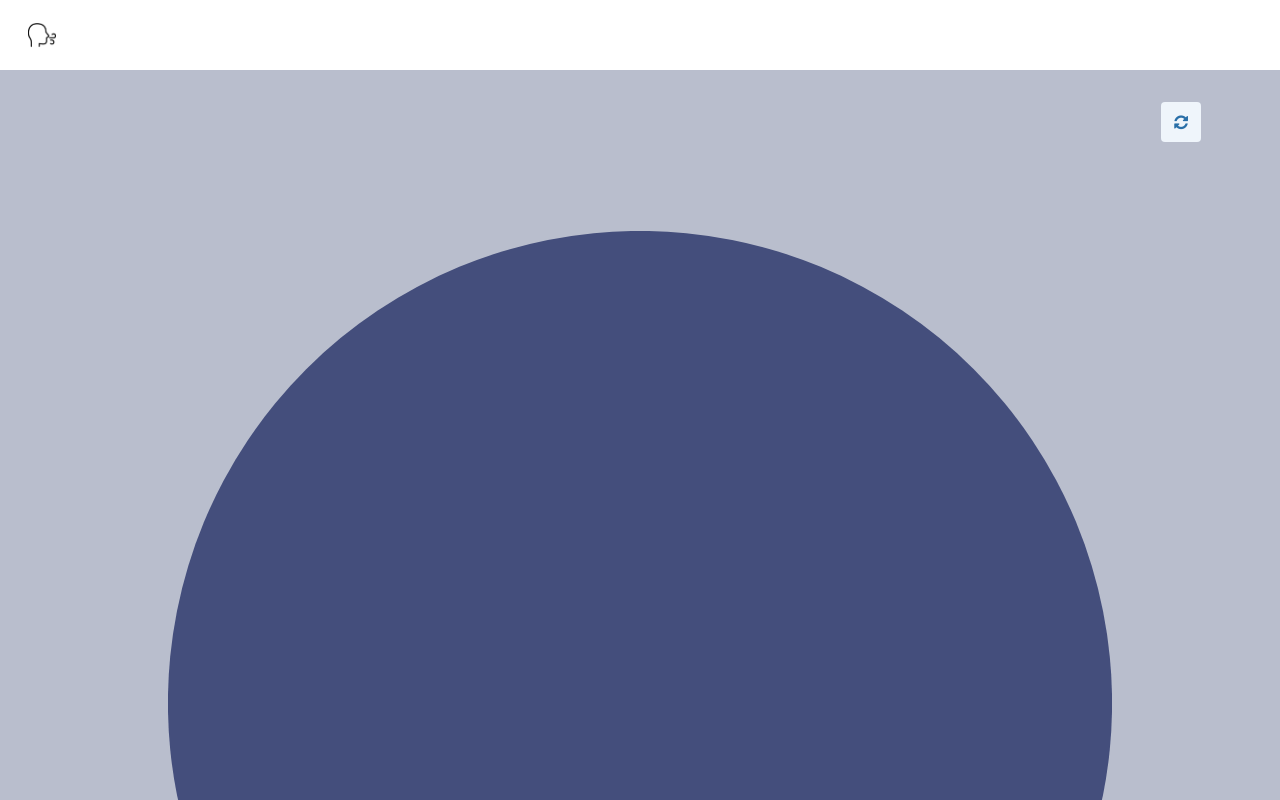
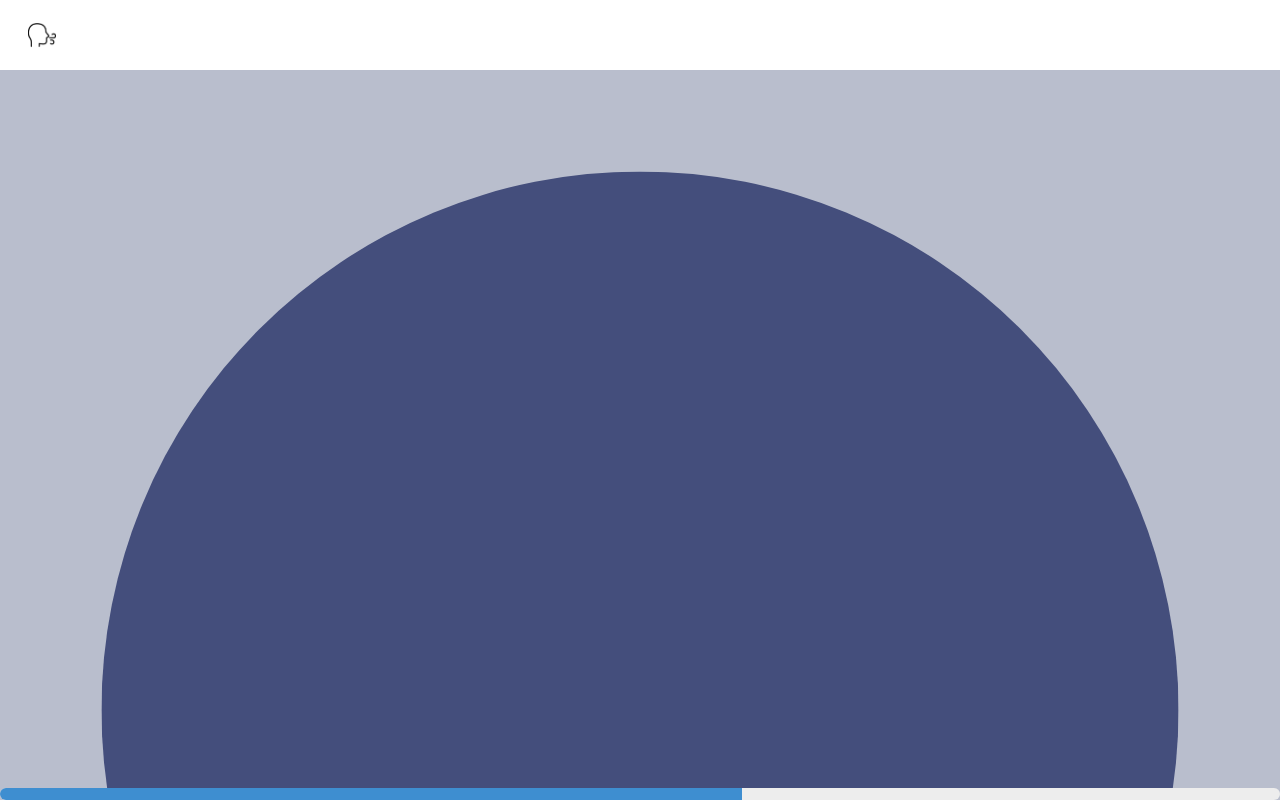
Before and after one commit to peterstockings/breathing, a React (Create React App) app: page /breath in a window 1280 px wide. Shown: the top 800 px of the page. Built offline with nearby package versions, Linux system fonts and the light colour scheme; the HTML template or start-up script is replaced by a standard one.

Commit message:
Add progress bar and improve UI

```diff
--- a/src/App.js
+++ b/src/App.js
@@ -22,7 +22,7 @@ function App() {
     <div>
       <Navbar />
 
-      <div className="container" style={{ paddingTop: '2em' }}>
+      <div>
         <BrowserRouter>
           <Switch>
             <Route path="/breath">
--- a/src/Breath/Breath.js
+++ b/src/Breath/Breath.js
@@ -3,13 +3,11 @@ import 'bulma/css/bulma.css'
 import BreathProgress from './BreathProgress';
 import { useState, useEffect, useRef } from 'react';
 import { timerFunction } from '../defaults'
-import { useHistory } from 'react-router-dom';
 
 function Breath(props) {
-    const history = useHistory();
-
     const [scale, setScale] = useState(0)
     const [stage, setStage] = useState('')
+    const [percentage, setPercentage] = useState(0)
 
     const timeStampRef = useRef(performance.now())
 
@@ -27,6 +25,9 @@ function Breath(props) {
         const state = props.selectedExercise.exercise.find(s => time < s.endTime)
 
         const startTime = state.endTime - state.duration
+
+        setPercentage(Math.floor(((time - startTime) / state.duration) * 100))
+
         let f = timerFunction(state.f)
         const radius = f((time - startTime) / state.duration)
         const scaled = Math.sin(Math.sin(radius * Math.PI / 2))
@@ -47,18 +48,17 @@ function Breath(props) {
     }
 
     return (
-        <div>
-            <button className="button is-info is-light" style={{ float: 'right' }} onClick={resetTimer}>
-                <span className="icon is-small">
-                    <i className="fa fa-refresh"></i>
-                </span>
-            </button>
-            <svg viewBox="-1 -1 2 2" preserveAspectRatio="xMidYMid meet" style={{ transform: `scale(${scale})` }}>
-                <circle r="1"></circle>
-            </svg>
+        <>
+            <div onClick={resetTimer}>
+                <svg viewBox="-1 -1 2 2" preserveAspectRatio="xMidYMid meet" style={{ transform: `scale(${scale})` }} onClick={resetTimer}>
+                    <circle r="1"></circle>
+                </svg>
 
-            <BreathProgress selectedExercise={props.selectedExercise.exercise} stage={stage} />
-        </div >
+                <BreathProgress selectedExercise={props.selectedExercise.exercise} stage={stage} />
+
+            </div>
+            <progress className="progress is-small is-info fixedBottomBar" value={percentage} max="100"></progress>
+        </>
     );
 }
 
--- a/src/Home/Home.js
+++ b/src/Home/Home.js
@@ -42,7 +42,7 @@ function Home(props) {
     const openModal = () => setModalVisibility(true)
 
     return (
-        <div>
+        <div className="container" style={{ paddingTop: '2em' }}>
             <ExerciseModal
                 modalExercise={modalExercise}
                 updateModalExercise={updateModalExercise}
--- a/src/index.css
+++ b/src/index.css
@@ -69,3 +69,9 @@ circle {
 	color:#333;
 	opacity:0.5;
 }
+
+.fixedBottomBar {
+	position: absolute;
+	bottom: 0;
+	height: 0.5rem;
+}
```
Also changed, not shown: 2 other files (tests, documents, lock files or other folders).
